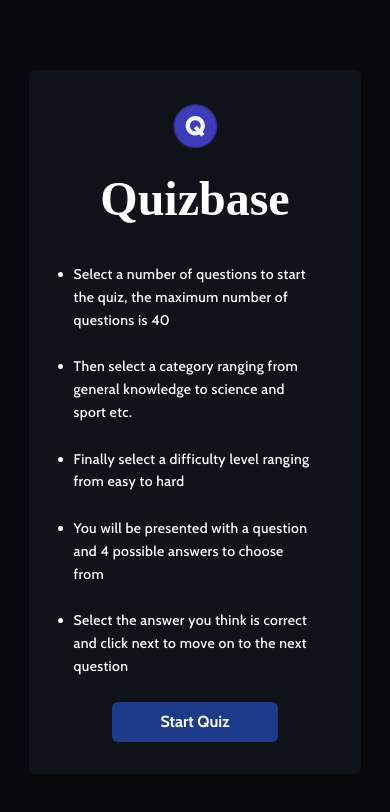
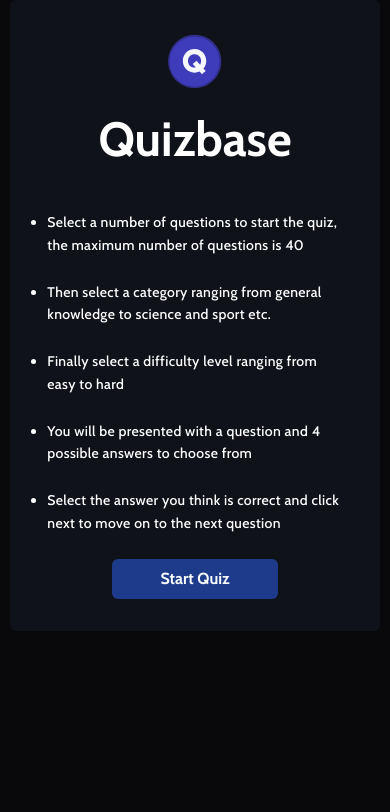
Before and after one commit to Techbrolakes/quizbase, a React (Vite) app: page / in a window 390 px wide. Shown: the top 812 px of the page. Built offline with nearby package versions, Linux system fonts and the light colour scheme.

Commit message:
Feat: Quizbase intro section configs

```diff
--- a/src/components/Intro.tsx
+++ b/src/components/Intro.tsx
@@ -8,12 +8,12 @@ const { GAME_RULES } = SCREEN_TEXTS;
 
 const Intro: React.FC = () => {
    return (
-      <div className="flex flex-col justify-center items-center min-h-screen font-charm ">
-         <section className="bg-slate-800 bg-opacity-30 w-[85vw] lg:w-[50vw] py-8 px-5 rounded-md">
-            <article className=" space-y-10">
+      <div className="flex flex-col items-center font-charm ">
+         <section className="bg-slate-800 bg-opacity-30 w-[95vw] lg:w-[50vw] py-8 px-2 lg:px-5 rounded-md">
+            <article className=" space-y-12">
                <div className="space-y-6">
                   <Lottie animationData={QuizLogo} className="w-1/6 mx-auto" />
-                  <h1 className="font-bold text-5xl text-center font-charm">Quizbase</h1>
+                  <h1 className="font-bold text-5xl text-center font-cabin">Quizbase</h1>
                </div>
 
                <div className="w-5/6 lg:w-3/4 mx-auto">
@@ -22,7 +22,7 @@ const Intro: React.FC = () => {
                         <li className="my-6 text-sm lg:text-base font-medium tracking-wide leading-relaxed font-cabin">{rule}</li>
                      </ul>
                   ))}
-                  <Button className="mx-auto px-12 bg-blue-900 hover:bg-blue-800 transition-all duration-200 ease-linear hover:scale-105 hover:-rotate-2 font-cabin font-bold text-base block">
+                  <Button className="mx-auto px-12 mt-6 bg-blue-900 hover:bg-blue-800 transition-all duration-200 ease-linear hover:scale-105 hover:-rotate-2 font-cabin font-bold text-base block">
                      Start Quiz
                   </Button>
                </div>
```
